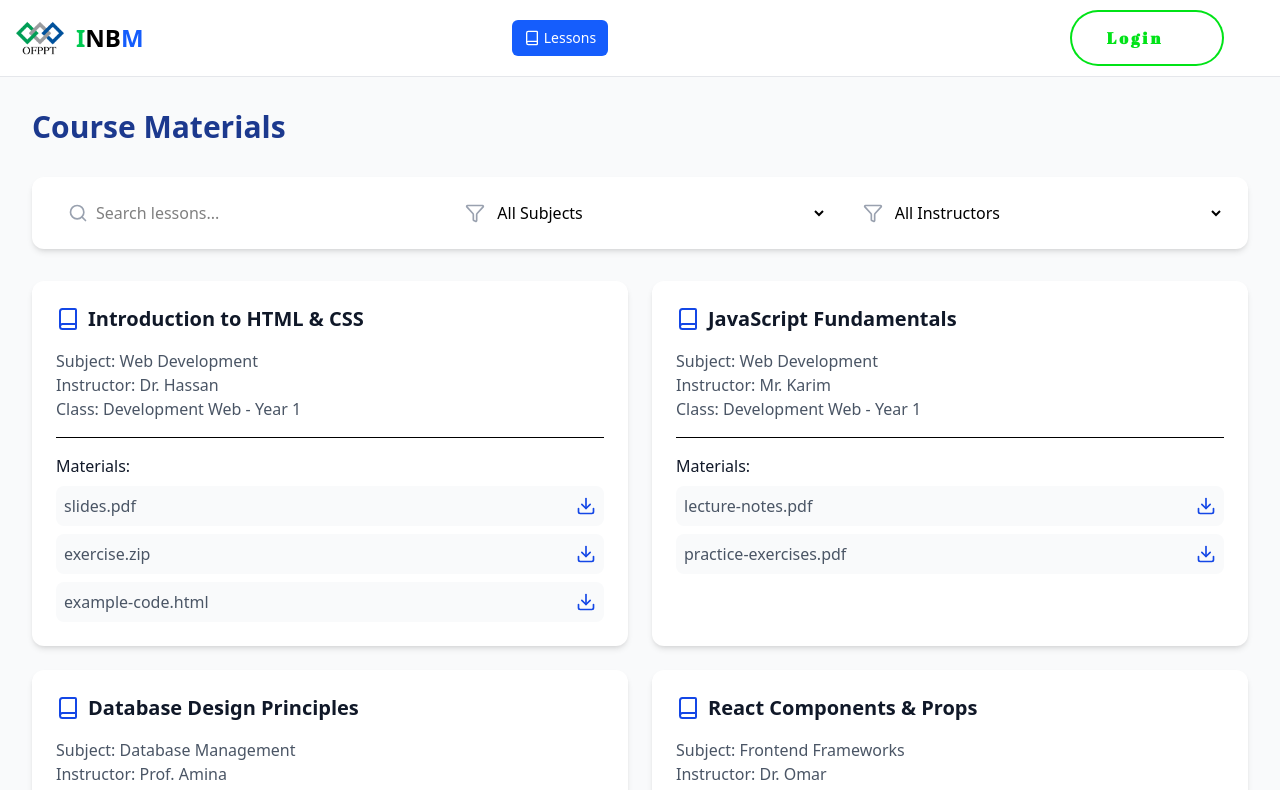
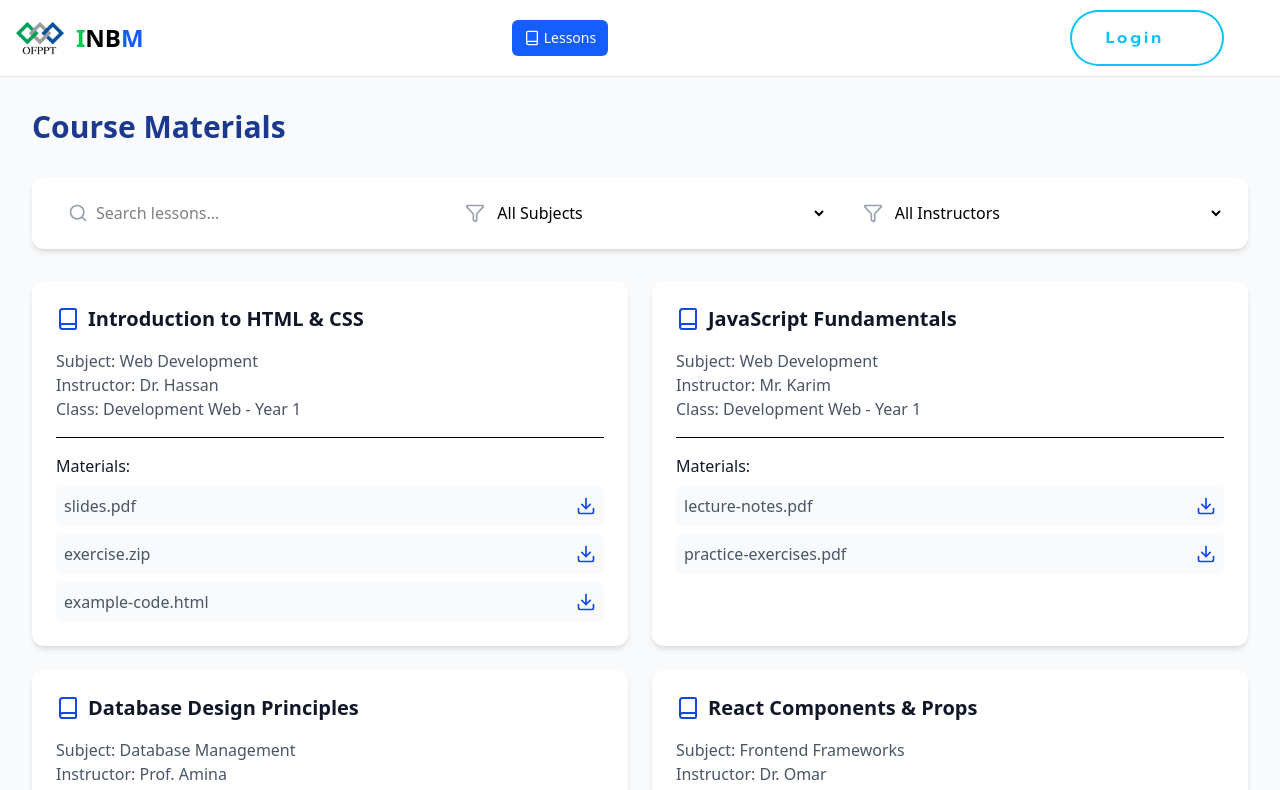
Before and after one commit to ILYASS6788/ISTA-NTIC-BM-WEBSITE, a React (Vite) app: page /lessons in a window 1280 px wide. Shown: the top 790 px of the page. Built offline with nearby package versions, Linux system fonts and the light colour scheme.

Commit message:
styled the login button & added new font

```diff
--- a/index.html
+++ b/index.html
@@ -4,9 +4,9 @@
     <meta charset="UTF-8" />
     <link rel="icon" type="image/svg+xml" href="/OFPPT.png" />
     <meta name="viewport" content="width=device-width, initial-scale=1.0" />
-    <style>
-      @import url('https://fonts.googleapis.com/css2?family=Abril+Fatface&display=swap');
-      </style>
+    <link rel="preconnect" href="https://fonts.googleapis.com">
+    <link rel="preconnect" href="https://fonts.gstatic.com" crossorigin>
+    <link href="https://fonts.googleapis.com/css2?family=Abril+Fatface&family=Prompt:ital,wght@0,100;0,200;0,300;0,400;0,500;0,600;0,700;0,800;0,900;1,100;1,200;1,300;1,400;1,500;1,600;1,700;1,800;1,900&display=swap" rel="stylesheet">
     <title>ISBM Etablissment</title>
   </head>
   <body>
--- a/src/components/Navigation.jsx
+++ b/src/components/Navigation.jsx
@@ -28,7 +28,7 @@ export default function Navigation() {
           </span>
         </NavLink>
         <div className="flex md:order-2 space-x-3 md:space-x-0 rtl:space-x-reverse w-48">
-        <NavLink to={loginNav.path} className="animated-button abril-fatface-regular">
+        <NavLink to={loginNav.path} className="animated-button prompt-medium">
           <span className="text">{loginNav.label}</span>
           <span className="circle"></span>
           <loginNav.icon viewBox="0 0 24 24" className="arr-2" />
--- a/src/index.css
+++ b/src/index.css
@@ -1,11 +1,10 @@
 @import "tailwindcss";
 /*font style*/
-.abril-fatface-regular {
-    font-family: "Abril Fatface", serif;
-    font-weight: 400;
-    font-style: normal;
-    letter-spacing: 3px;
-  }
+.prompt-medium {
+  font-family: "Prompt", sans-serif;
+  font-weight: 500;
+  font-style: normal;
+}
 /*--------------------------------------- LOGIN BUTTON STYLE -------------------------------------*/
 .animated-button {
     position: relative;
@@ -21,8 +20,8 @@
     background-color: inherit;
     border-radius: 100px;
     font-weight: 600;
-    color: rgb(0, 227, 23);
-    box-shadow: 0 0 0 2px rgb(0, 227, 23);
+    color: rgb(13, 195, 246);
+    box-shadow: 0 0 0 2px rgb(13, 195, 246);
     cursor: pointer;
     overflow: hidden;
     transition: all 0.6s cubic-bezier(0.23, 1, 0.32, 1);
@@ -44,13 +43,14 @@
     top: 50%;
     left: 50%;
     transform: translate(-50%, -50%);
-    background-color: rgb(47, 255, 68);
+    background-color: rgb(13, 195, 246);
     border-radius: 50%;
     opacity: 0;
     transition: all 0.8s cubic-bezier(0.23, 1, 0.32, 1);
   }
 
   .animated-button .text {
+    letter-spacing: 3px;
     position: relative;
     z-index: 1;
     transform: translateX(-12px);
@@ -76,7 +76,7 @@
 
   .animated-button:active {
     scale: 0.95;
-    box-shadow: 0 0 0 4px rgb(0, 227, 23);
+    box-shadow: 0 0 0 4px rgb(13, 195, 246);
   }
 
   .animated-button:hover .circle {
```
